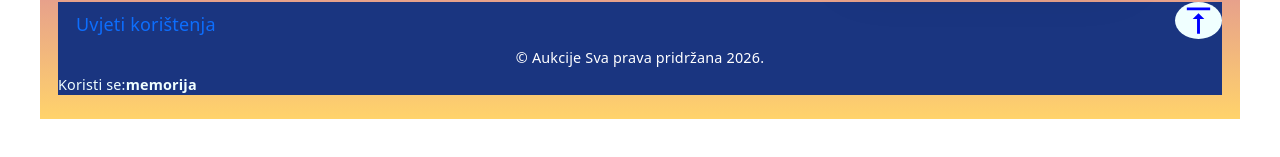
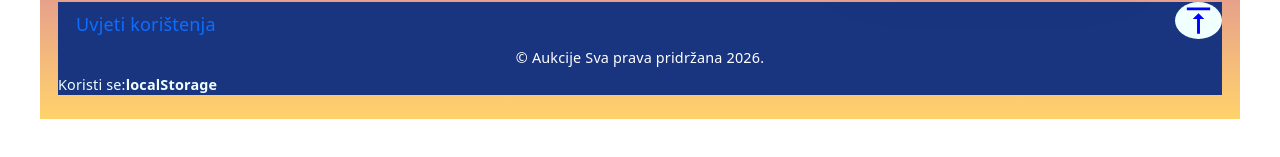
Before and after one commit to androwebgraphic/Aukcije, a React (Vite) app: page / in a window 1280 px wide. Shown: the part 581-738 px from the top of the page. Built offline with nearby package versions, Linux system fonts and the light colour scheme.

Commit message:
Update constants.js

```diff
--- a/src/constants.js
+++ b/src/constants.js
@@ -47,4 +47,4 @@ export const RouteNames = {
 }
 
 //memorija, localStorage, firebase
-export const DATA_SOURCE = 'memorija'
+export const DATA_SOURCE = 'localStorage'
```
